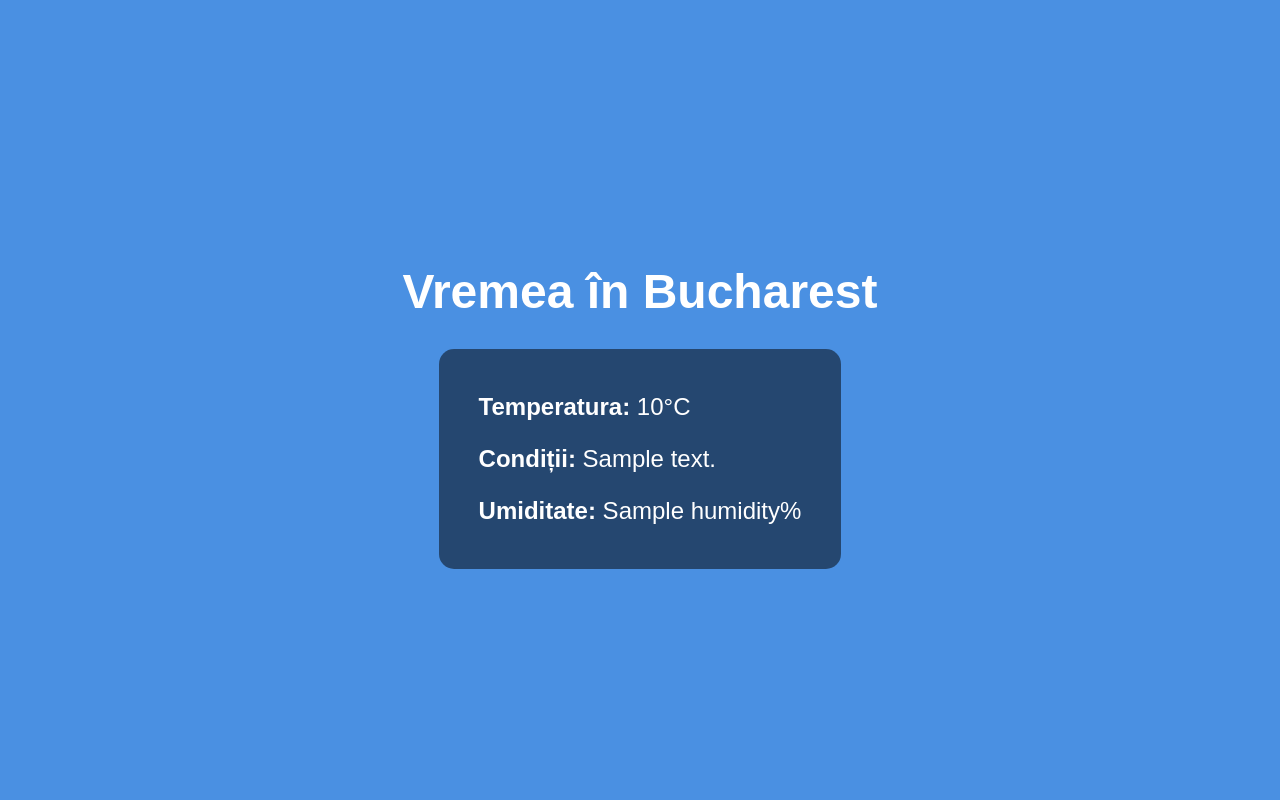
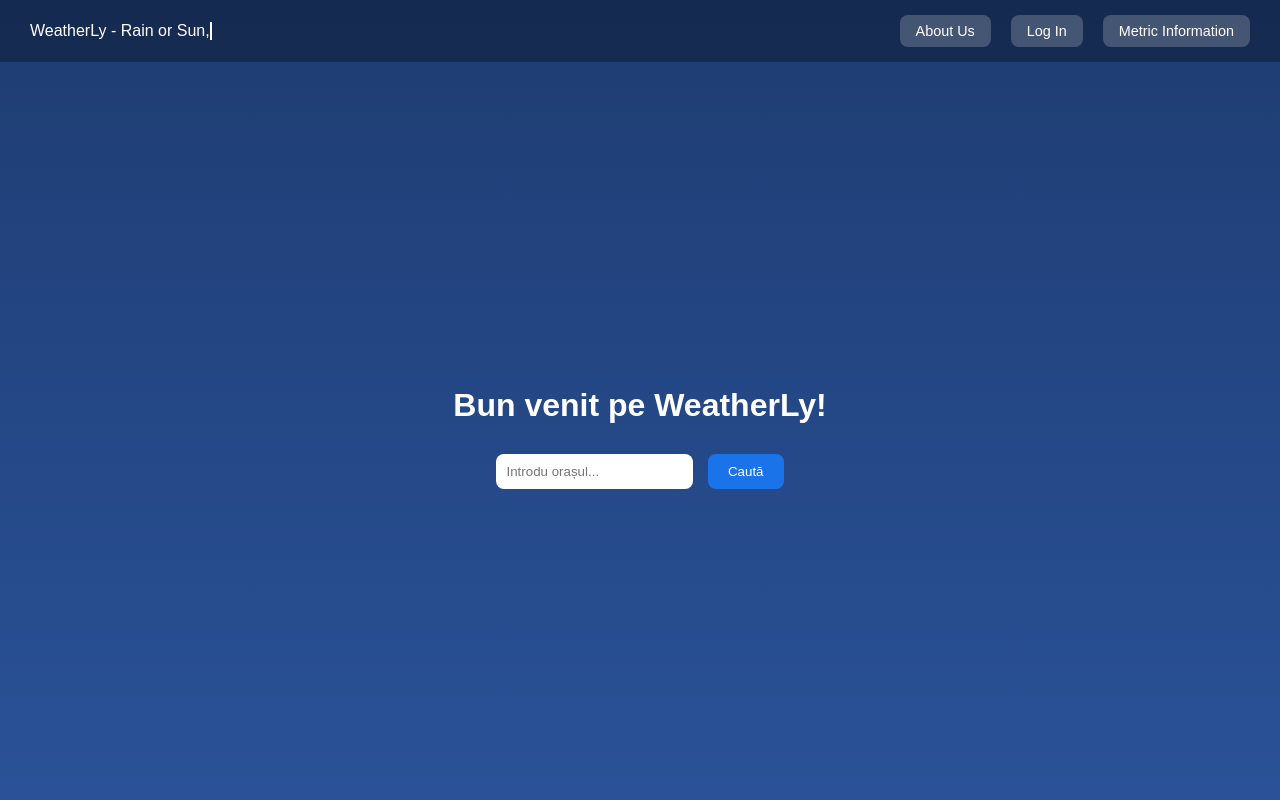
Before and after one commit to SanduStefan/Proiect-IA4---WeatherLy, a Flask app: page / in a window 1280 px wide. Run offline with Flask 3, Linux system fonts and the light colour scheme; a database or web service that is not in the repository returns one stand-in record (values such as "Sample title"); data that the repository does not hold is empty.

Commit message:
Meniu personalizat + Cautare Personalizata + Animatii Pagina Principala

```diff
--- a/app.py
+++ b/app.py
@@ -1,4 +1,4 @@
-from flask import Flask, render_template
+from flask import Flask, render_template, request
 import requests
 
 app = Flask(__name__)
@@ -6,25 +6,36 @@
 API_TOKEN = "714bf56178b24ab6aef210524250511"
 API_URL = "https://api.weatherapi.com/v1/current.json"
 
-@app.route("/")
+@app.route("/", methods=["GET", "POST"])
 def home():
-    city = "Bucharest"
-    try:
-        response = requests.get(API_URL, params={
-            "key": API_TOKEN,
-            "q": city
-        })
-        data = response.json()
+    city = ""
+    weather_info = {}
 
-        # Extragem cele 3 date principale
-        weather_info = {
-            "temperature": data["current"]["temp_c"],
-            "condition": data["current"]["condition"]["text"],
-            "humidity": data["current"]["humidity"]
-        }
+    if request.method == "POST":
+        city = request.form.get("city")
 
-    except Exception as e:
-        weather_info = {"error": str(e)}
+        try:
+            response = requests.get(API_URL, params={
+                "key": API_TOKEN,
+                "q": city
+            })
+            data = response.json()
+
+            if "error" in data:
+                weather_info = {"error": data["error"]["message"]}
+            else:
+                current = data["current"]
+                weather_info = {
+                    "temperature": current["temp_c"],
+                    "condition": current["condition"]["text"],
+                    "humidity": current["humidity"],
+                    "uv": current.get("uv"),
+                    "wind_kph": current.get("wind_kph"),
+                    "feelslike_c": current.get("feelslike_c")
+                }
+
+        except Exception as e:
+            weather_info = {"error": "A apărut o eroare la conectarea cu API-ul: " + str(e)}
 
     return render_template("index.html", weather=weather_info, city=city)
 
--- a/templates/index.html
+++ b/templates/index.html
@@ -2,15 +2,52 @@
 <html lang="en">
 <head>
 <meta charset="UTF-8">
-    <title>Weather App</title>
+<title>WeatherLy</title>
 <style>
 body, html {
     margin: 0;
     padding: 0;
     height: 100%;
     font-family: Arial, sans-serif;
-            background: #4a90e2; /* fundal simplu */
     color: #fff;
+    background: linear-gradient(to bottom, #1e3c72, #2a5298);
+}
+
+.navbar {
+    display: flex;
+    justify-content: space-between;
+    align-items: center;
+    padding: 15px 30px;
+    background: rgba(0,0,0,0.3);
+}
+
+.menu-buttons {
+    display: flex;
+    gap: 20px;
+}
+
+.menu-buttons button {
+    padding: 8px 16px;
+    border: none;
+    border-radius: 8px;
+    background: rgba(255,255,255,0.2);
+    color: #fff;
+    cursor: pointer;
+    transition: all 0.3s ease;
+    font-size: 0.9em;
+}
+
+.menu-buttons button:hover {
+    background: #1a73e8;
+}
+
+.typewriter {
+    font-size: 1em;
+    white-space: nowrap;
+    overflow: hidden;
+    border-right: 2px solid #fff;
+    display: inline-block;
+    max-width: 450px;
 }
 
 .content {
@@ -18,38 +55,154 @@
     flex-direction: column;
     justify-content: center;
     align-items: center;
-            height: 100%;
+    height: calc(100% - 70px);
     text-align: center;
 }
 
-        h1 { font-size: 3em; margin-bottom: 30px; }
+h1 { font-size: 2em; margin-bottom: 30px; }
 
-        .weather-card {
+.weather-card, .metric-card {
     background: rgba(0,0,0,0.5);
     padding: 20px 40px;
     border-radius: 15px;
-            font-size: 1.5em;
+    font-size: 1.2em;
     text-align: left;
+    margin-top: 20px;
+    opacity: 0;
+    transform: translateY(20px);
+    transition: all 0.8s ease;
+}
+
+.weather-card.show, .metric-card.show {
+    opacity: 1;
+    transform: translateY(0);
 }
 
 .error { color: #ff5555; }
+
+form input[type="text"] {
+    padding: 10px;
+    border-radius: 8px;
+    border: none;
+    margin-right: 10px;
+}
+
+form input[type="submit"] {
+    padding: 10px 20px;
+    border-radius: 8px;
+    border: none;
+    background: #1a73e8;
+    color: #fff;
+    cursor: pointer;
+    transition: all 0.3s ease;
+}
+
+form input[type="submit"]:hover {
+    background: #155ab6;
+}
+
+.spinner {
+    border: 4px solid rgba(255,255,255,0.3);
+    border-top: 4px solid #fff;
+    border-radius: 50%;
+    width: 30px;
+    height: 30px;
+    animation: spin 1s linear infinite;
+    margin-top: 20px;
+    display: none;
+}
+
+@keyframes spin {
+    0% { transform: rotate(0deg); }
+    100% { transform: rotate(360deg); }
+}
 </style>
 </head>
 <body>
 
+<div class="navbar">
+    <div class="typewriter" id="typewriter"></div>
+    <div class="menu-buttons">
+        <button>About Us</button>
+        <button>Log In</button>
+        <button>Metric Information</button>
+    </div>
+</div>
+
 <div class="content">
-    <h1>Vremea în {{ city }}</h1>
+    <h1>
+        {% if city %}
+            Vremea în {{ city }}
+        {% else %}
+            Bun venit pe WeatherLy!
+        {% endif %}
+    </h1>
+
+    <form method="POST" id="weatherForm">
+        <input type="text" name="city" placeholder="Introdu orașul..." required>
+        <input type="submit" value="Caută">
+    </form>
+
+    <div class="spinner" id="spinner"></div>
 
     {% if weather.get('error') %}
-        <p class="error">Eroare: {{ weather.get('error') }}</p>
-    {% else %}
-        <div class="weather-card">
+        <p class="error">{{ weather.get('error') }}</p>
+    {% elif city %}
+        <div class="weather-card" id="weatherCard">
             <p><strong>Temperatura:</strong> {{ weather.get('temperature') }}°C</p>
             <p><strong>Condiții:</strong> {{ weather.get('condition') }}</p>
             <p><strong>Umiditate:</strong> {{ weather.get('humidity') }}%</p>
         </div>
+        <div class="metric-card" id="metricCard">
+            <p><strong>UV Index:</strong> {{ weather.get('uv') }}</p>
+            <p><strong>Viteza vântului:</strong> {{ weather.get('wind_kph') }} kph</p>
+            <p><strong>Temperatura resimțită:</strong> {{ weather.get('feelslike_c') }}°C</p>
+        </div>
     {% endif %}
 </div>
 
+<script>
+const text = "WeatherLy - Rain or Sun, we got you covered";
+const typewriterElement = document.getElementById("typewriter");
+let index = 0;
+let deleting = false;
+
+function type() {
+    if (!deleting) {
+        typewriterElement.textContent = text.slice(0, index + 1);
+        index++;
+        if (index === text.length) {
+            deleting = true;
+            setTimeout(type, 1500);
+            return;
+        }
+    } else {
+        typewriterElement.textContent = text.slice(0, index - 1);
+        index--;
+        if (index === 0) deleting = false;
+    }
+    setTimeout(type, deleting ? 50 : 100);
+}
+
+type();
+
+const form = document.getElementById('weatherForm');
+const spinner = document.getElementById('spinner');
+const weatherCard = document.getElementById('weatherCard');
+const metricCard = document.getElementById('metricCard');
+
+form.addEventListener('submit', () => {
+    spinner.style.display = 'block';
+    if (weatherCard) weatherCard.classList.remove('show');
+    if (metricCard) metricCard.classList.remove('show');
+});
+
+window.addEventListener('load', () => {
+    if (weatherCard) weatherCard.classList.add('show');
+    if (metricCard) metricCard.classList.add('show');
+    spinner.style.display = 'none';
+});
+</script>
+
 </body>
 </html>
```
Lines whose indentation alone changed are shown as unchanged.
